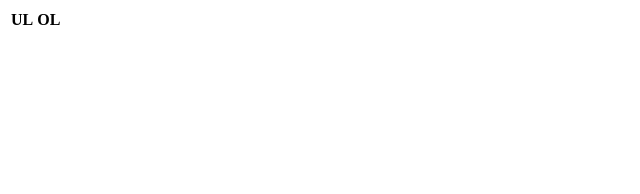
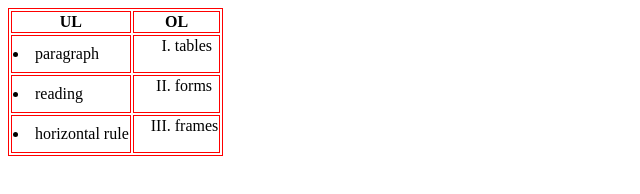
Before and after one commit to gnapika05/WD-Assignment1, a plain HTML site: page listtable.html in a window 1280 px wide. Shown: the whole page, without its empty margins (0-640 px from the left). Drawn offline with Linux system fonts and the light colour scheme.

Commit message:
Update listtable.html

```diff
--- a/listtable.html
+++ b/listtable.html
@@ -1,10 +1,40 @@
 <html>
-    <body>
+    <head>
         <style>
-
+          table,td,tr,th{border: 1px solid red;}
             </style>
         <body>
 <table>
 <tr>
 <th>UL</th>
 <th>OL</th>
+</tr>
+<tr>
+<td><li>paragraph</li></td>
+<td> <ol type="I">
+<li>tables</li>
+</ol>
+</td>
+</tr>
+<tr>
+<td><li>reading</li></td>
+<td>
+<ol start="2" type="I">
+<li>forms</li>
+</ol>
+</td>
+</tr>
+<tr>
+<td>
+<li>horizontal rule</li>
+</td>
+<td>
+<ol start="3" type="I">
+<li>frames</li>
+</ol>
+</td>
+</tr>
+</table>
+</body>
+</head>
+</html>
```
Lines whose indentation alone changed are shown as unchanged.
